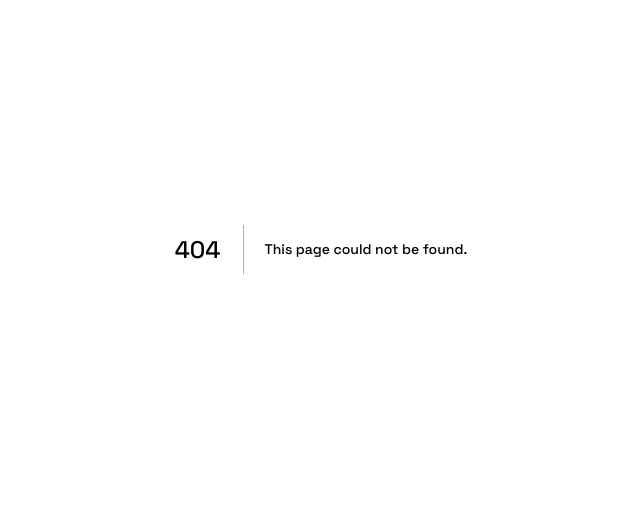
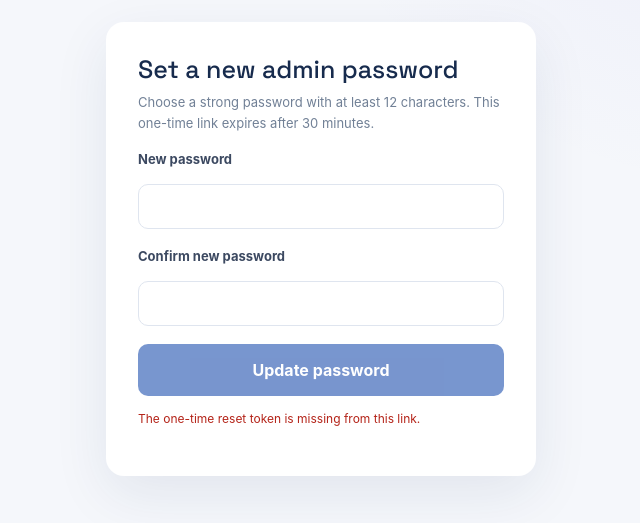
Before and after one commit to salmansmt24-cell/salman_portfolio, a Next.js app: page /admin/reset-password in a window 1280 px wide. Before the commit this address had no page. Shown: the part 151-674 px from the top of the page, without its empty margins (319-959 px from the left). Built offline with nearby package versions, Linux system fonts and the light colour scheme; no server answers.

Commit message:
Add secure admin password reset page

```diff
--- /dev/null
+++ b/app/admin/reset-password/page.tsx
@@ -0,0 +1,61 @@
+"use client";
+
+import { FormEvent, useEffect, useState } from "react";
+import { useRouter } from "next/navigation";
+
+export default function AdminResetPasswordPage() {
+  const [token, setToken] = useState("");
+  const [password, setPassword] = useState("");
+  const [confirm, setConfirm] = useState("");
+  const [message, setMessage] = useState("");
+  const [busy, setBusy] = useState(false);
+  const router = useRouter();
+
+  useEffect(() => {
+    setToken(window.location.hash.startsWith("#") ? window.location.hash.slice(1) : "");
+  }, []);
+
+  async function submit(event: FormEvent<HTMLFormElement>) {
+    event.preventDefault();
+    setMessage("");
+    if (!token) return setMessage("Reset link is missing or invalid.");
+    if (password.length < 12) return setMessage("Use at least 12 characters for your new password.");
+    if (password !== confirm) return setMessage("The passwords do not match.");
+    setBusy(true);
+    try {
+      const response = await fetch("/api/admin/reset-password", {
+        method: "POST",
+        headers: { "content-type": "application/json" },
+        body: JSON.stringify({ token, password })
+      });
+      const data = await response.json();
+      if (!response.ok) throw new Error(data.error || "Password reset failed.");
+      window.history.replaceState(null, "", window.location.pathname);
+      setMessage("Password updated successfully. Redirecting to Admin Login…");
+      setPassword("");
+      setConfirm("");
+      setTimeout(() => router.replace("/admin/login"), 1200);
+    } catch (error) {
+      setMessage(error instanceof Error ? error.message : "Password reset failed.");
+    } finally {
+      setBusy(false);
+    }
+  }
+
+  const input: React.CSSProperties = { width: "100%", boxSizing: "border-box", padding: 14, margin: "8px 0 18px", border: "1px solid #d7e1ee", borderRadius: 10, fontSize: 15 };
+  return <main style={{ minHeight: "100vh", display: "grid", placeItems: "center", padding: 24, background: "#f4f6fb", fontFamily: "Arial,sans-serif" }}>
+    <form onSubmit={submit} style={{ width: "100%", maxWidth: 430, background: "#fff", padding: 32, borderRadius: 18, boxShadow: "0 18px 55px #18345c16" }}>
+      <h1 style={{ color: "#172b4d", fontSize: 25 }}>Set a new admin password</h1>
+      <p style={{ color: "#718096", fontSize: 13, lineHeight: 1.6 }}>Choose a strong password with at least 12 characters. This one-time link expires after 30 minutes.</p>
+      <label style={{ display: "block", fontSize: 13, fontWeight: 700 }}>New password</label>
+      <input type="password" autoComplete="new-password" required minLength={12} maxLength={72} value={password} onChange={e => setPassword(e.target.value)} style={input} />
+      <label style={{ display: "block", fontSize: 13, fontWeight: 700 }}>Confirm new password</label>
+      <input type="password" autoComplete="new-password" required minLength={12} maxLength={72} value={confirm} onChange={e => setConfirm(e.target.value)} style={input} />
+      {message && <p role="status" style={{ color: message.startsWith("Password updated") ? "#087443" : "#b42318", fontSize: 13 }}>{message}</p>}
+      <button disabled={busy || !token} style={{ width: "100%", padding: 14, border: 0, borderRadius: 10, background: "#315eb5", color: "#fff", fontWeight: 700, cursor: "pointer", opacity: busy || !token ? .65 : 1 }}>
+        {busy ? "Updating…" : "Update password"}
+      </button>
+      {!token && <p style={{ color: "#b42318", fontSize: 12, marginTop: 14 }}>The one-time reset token is missing from this link.</p>}
+    </form>
+  </main>;
+}
```
